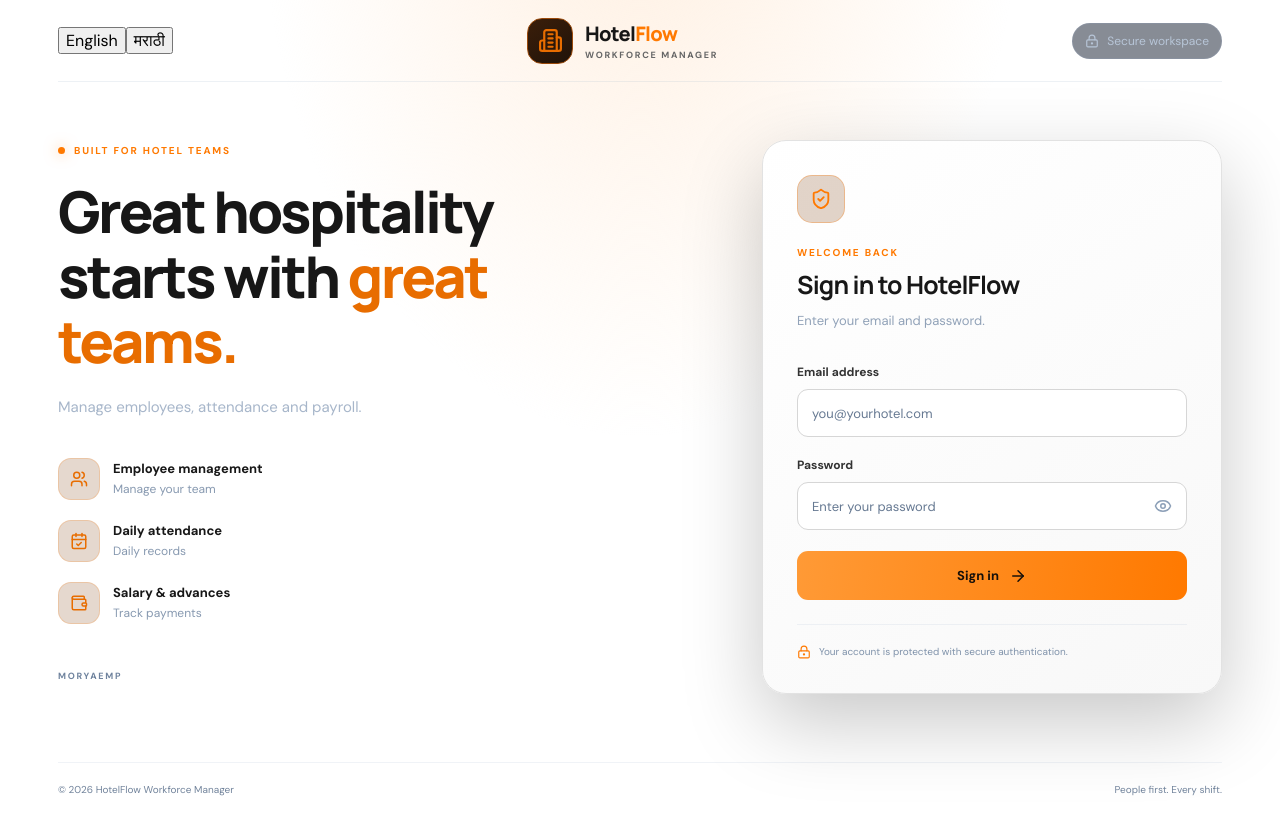
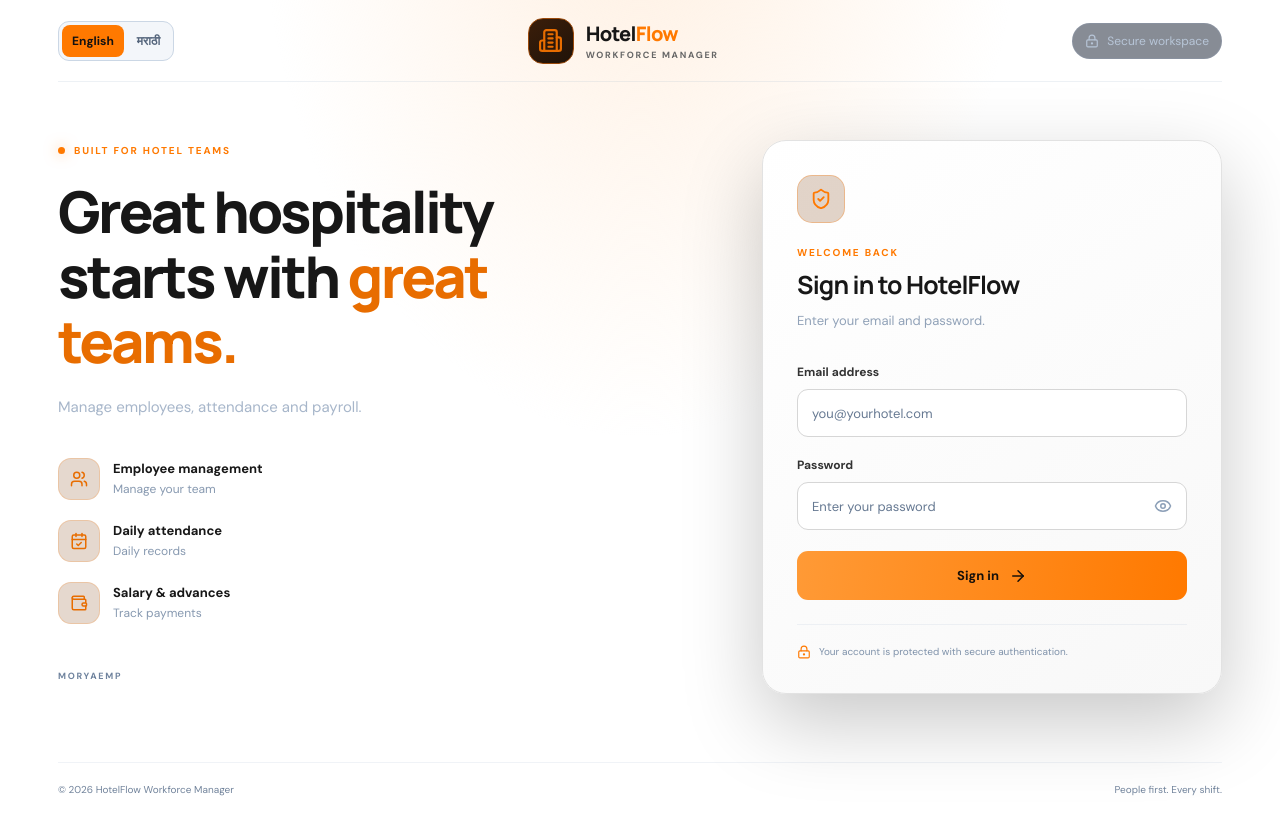
Before and after one commit to sourabh0023/hotel-workforce, a Next.js app: page /login in a window 1280 px wide. Built offline with nearby package versions, Linux system fonts and the light colour scheme.

Commit message:
Style bilingual language selector

```diff
--- a/app/globals.css
+++ b/app/globals.css
@@ -334,3 +334,12 @@ button:hover,.primary:hover,.auth-submit:hover{filter:brightness(1.06)}
  .yearly-employee-card details .yearly-metrics{display:grid;margin-top:10px;padding-top:10px}
  .yearly-payroll-desktop-note{display:none}
 }
+
+
+/* Compact language switcher shared by login and app pages */
+.language-toggle{display:inline-flex;align-items:center;gap:3px;padding:3px;border:1px solid var(--line);border-radius:11px;background:#101829;flex-shrink:0}
+.language-toggle button{min-height:32px;padding:6px 10px;border:0;border-radius:8px;background:transparent;color:#aebbd0;font:700 12px 'DM Sans',ui-sans-serif,system-ui,sans-serif;cursor:pointer}
+.language-toggle button.active{background:#ff7900;color:#111}
+.language-toggle button:focus-visible{outline:2px solid #ff7900;outline-offset:2px}
+@media(max-width:560px){.language-toggle button{padding:6px 8px;font-size:11px}.topbar .nav-actions{gap:8px}}
+@media(prefers-color-scheme:light){.language-toggle{background:#f3f6fa;border-color:#cbd7e5}.language-toggle button{color:#52637a}.language-toggle button.active{background:#ff7900;color:#111}}
```
